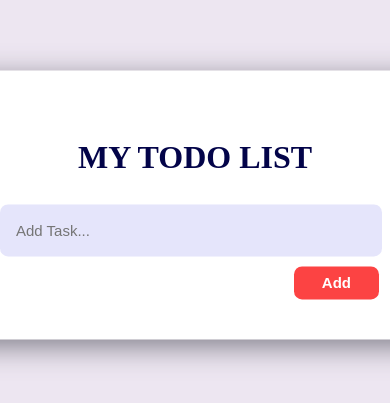
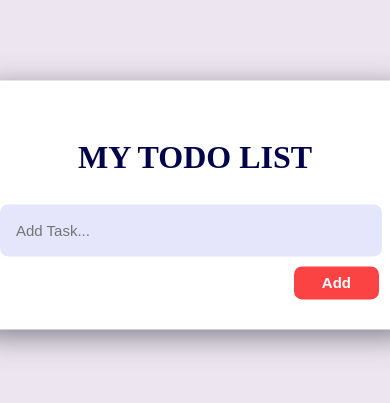
Before and after one commit to Marcusdam/Todo-App, a plain HTML site: page index.html in a window 390 px wide. Shown: the part 217-620 px from the top of the page. Drawn offline with Linux system fonts and the light colour scheme.

Commit message:
Update index.css

```diff
--- a/index.css
+++ b/index.css
@@ -155,11 +155,10 @@ li span:hover{
 
 .container{
     width: 100%;
-    padding: 40px;
+/*     padding: 0px; */
 
 }
 #newtask input{
-
     width: 100%;
     height: 20px;
     border-radius: 8px;
```
